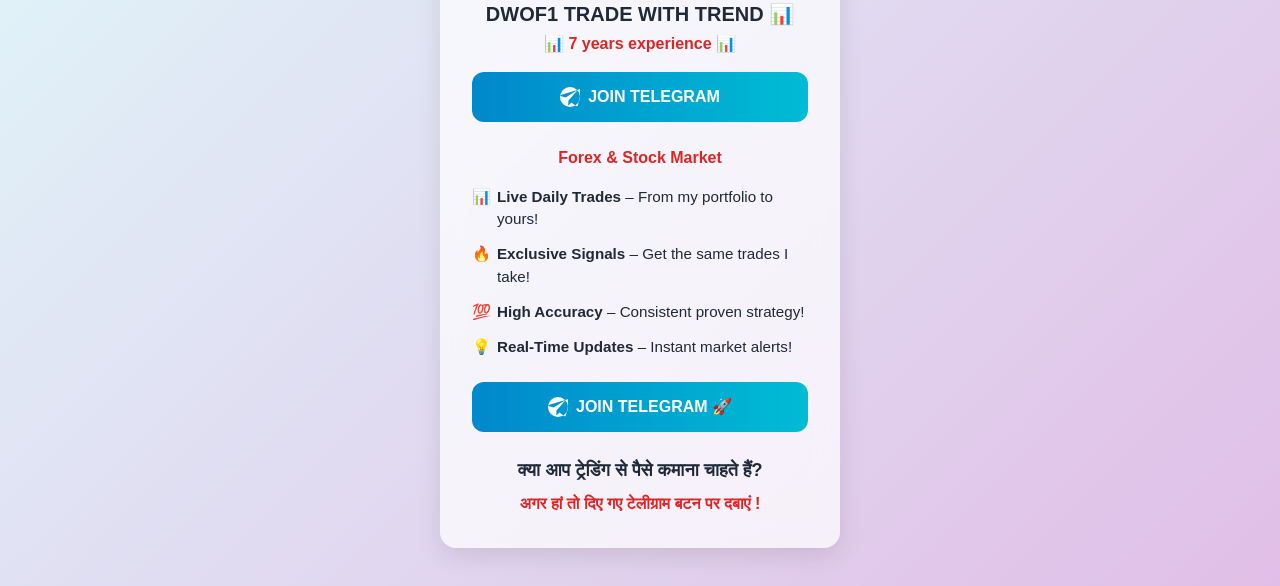
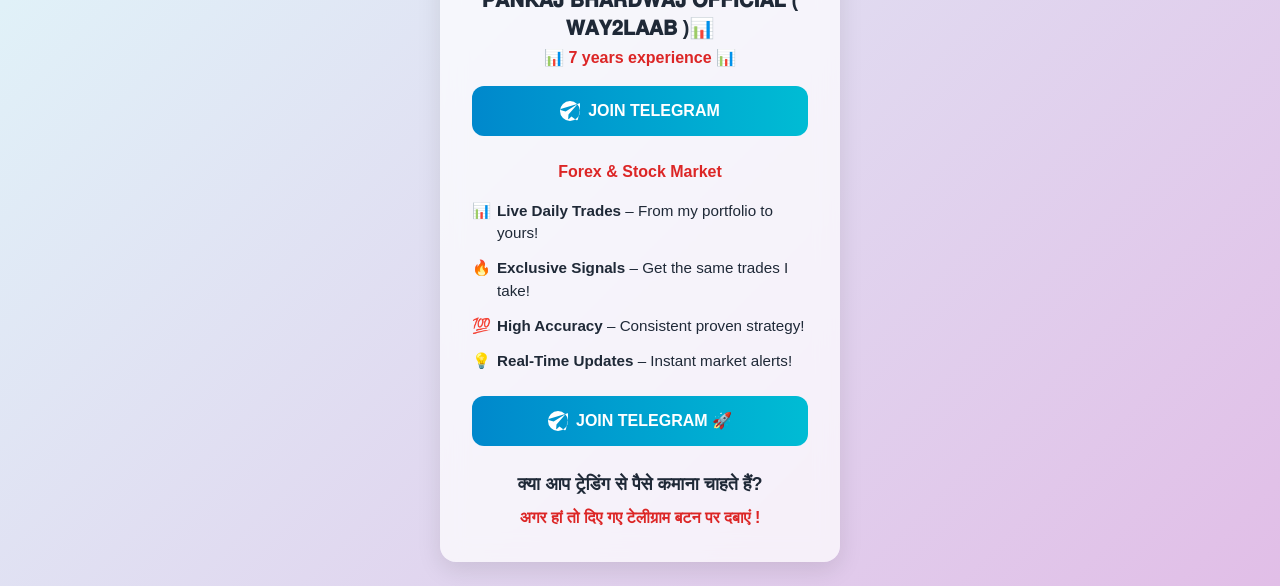
Before and after one commit to EnyoWebServices/Deepak-Wadhwa-Official-Mntg, a plain HTML site: page index.html in a window 1280 px wide. Shown: the part 214-800 px from the top of the page. Drawn offline with nearby package versions, Linux system fonts and the light colour scheme.

Commit message:
Update index.html

```diff
--- a/index.html
+++ b/index.html
@@ -67,7 +67,7 @@
 
     <!-- Heading -->
     <h1 class="text-xl font-extrabold text-gray-800 mb-1">
-      DWOF1 TRADE WITH TREND 📊
+      𝐏𝐀𝐍𝐊𝐀𝐉 𝐁𝐇𝐀𝐑𝐃𝐖𝐀𝐉 𝐎𝐅𝐅𝐈𝐂𝐈𝐀𝐋 ( 𝐖𝐀𝐘𝟐𝐋𝐀𝐀𝐁 )📊
     </h1>
 
     <!-- Experience -->
```
